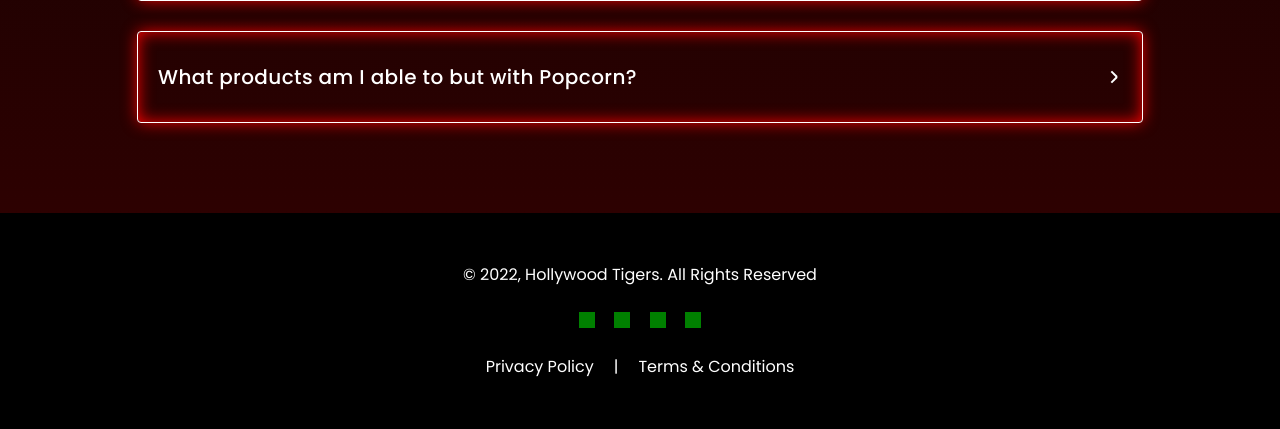
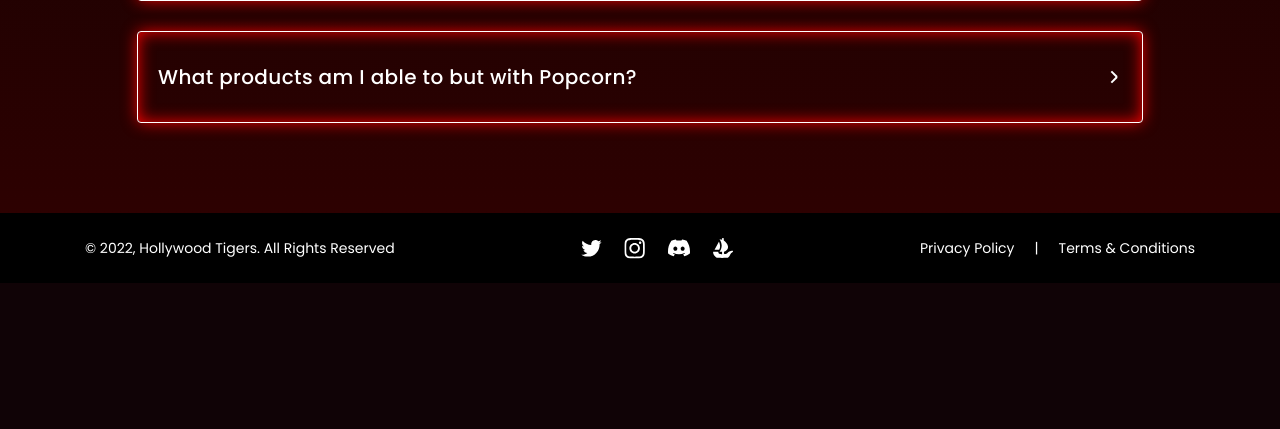
Before and after one commit to sonam69/tigers_front, a PHP site: page / in a window 1280 px wide. Shown: the part 5155-5584 px from the top of the page. After the commit the page ends 5438 px from the top, so only its background shows below. Run offline with PHP 8.4, Linux system fonts and the light colour scheme; some libraries are stand-ins or nearby versions.

Commit message:
footer social

```diff
--- a/css/footer.css
+++ b/css/footer.css
@@ -13,17 +13,38 @@ footer .container > span {
 }
 
 .footer_social {
-  margin-bottom: 20px;
+  display: flex;
+  align-items: center;
+  justify-content: center;
+  margin-bottom: 24px;
 }
 
 .footer_social a {
   display: inline-block;
-  height: 16px;
-  width: 16px;
-  background: green;
+  height: 22px;
+  width: 22px;
+  background-position: center;
+  background-repeat: no-repeat;
+  background-size: contain;
 }
 .footer_social a + a {
   margin-left: 15px;
+}
+
+.footer_social .twitter {
+  background-image: url(../imgs/social/twitter.svg);
+}
+.footer_social .instagram {
+  background-image: url(../imgs/social/instagram.svg);
+}
+.footer_social .discord {
+  background-image: url(../imgs/social/discord.svg);
+}
+.footer_social .opensce {
+  background-image: url(../imgs/social/opensce.svg);
+}
+.footer_social .opensce {
+  height: 20px;
 }
 
 .footer_links {
@@ -35,3 +56,24 @@ footer .container > span {
 .footer_links span {
   padding: 0 20px;
 }
+
+@media (min-width: 992px) {
+  footer {
+    font-size: 14px;
+    line-height: 20px;
+    padding: 24px 0;
+  }
+  footer .container {
+    display: flex;
+    align-items: center;
+    justify-content: space-between;
+  }
+  footer .container > span,
+  .footer_social {
+    margin-bottom: 0;
+  }
+
+  .footer_social a + a {
+    margin-left: 22px;
+  }
+}
--- a/css/header.css
+++ b/css/header.css
@@ -121,7 +121,7 @@ header .social a {
   background-size: contain;
 }
 header .social .discord {
-  background-image: url(../imgs/social/twitter.svg);
+  background-image: url(../imgs/social/discord.svg);
 }
 
 header .social a + a {
--- a/partial/footer.php
+++ b/partial/footer.php
@@ -5,7 +5,7 @@
             <a href="" target="blank" class="twitter" title="twitter"></a>
             <a href="" target="blank" class="instagram" title="instagram"></a>
             <a href="" target="blank" class="discord" title="discord"></a>
-            <a href="" target="blank" class="token" title="token"></a>
+            <a href="" target="blank" class="opensce" title="opensce"></a>
         </div>
         <div class="footer_links">
             <a href="privacy" target="blank" title="privacy policy">Privacy Policy</a>
```
Also changed, not shown: imgs/social/discord.svg (added), imgs/social/instagram.svg (added), imgs/social/opensce.svg (added), imgs/social/twitter.svg.
